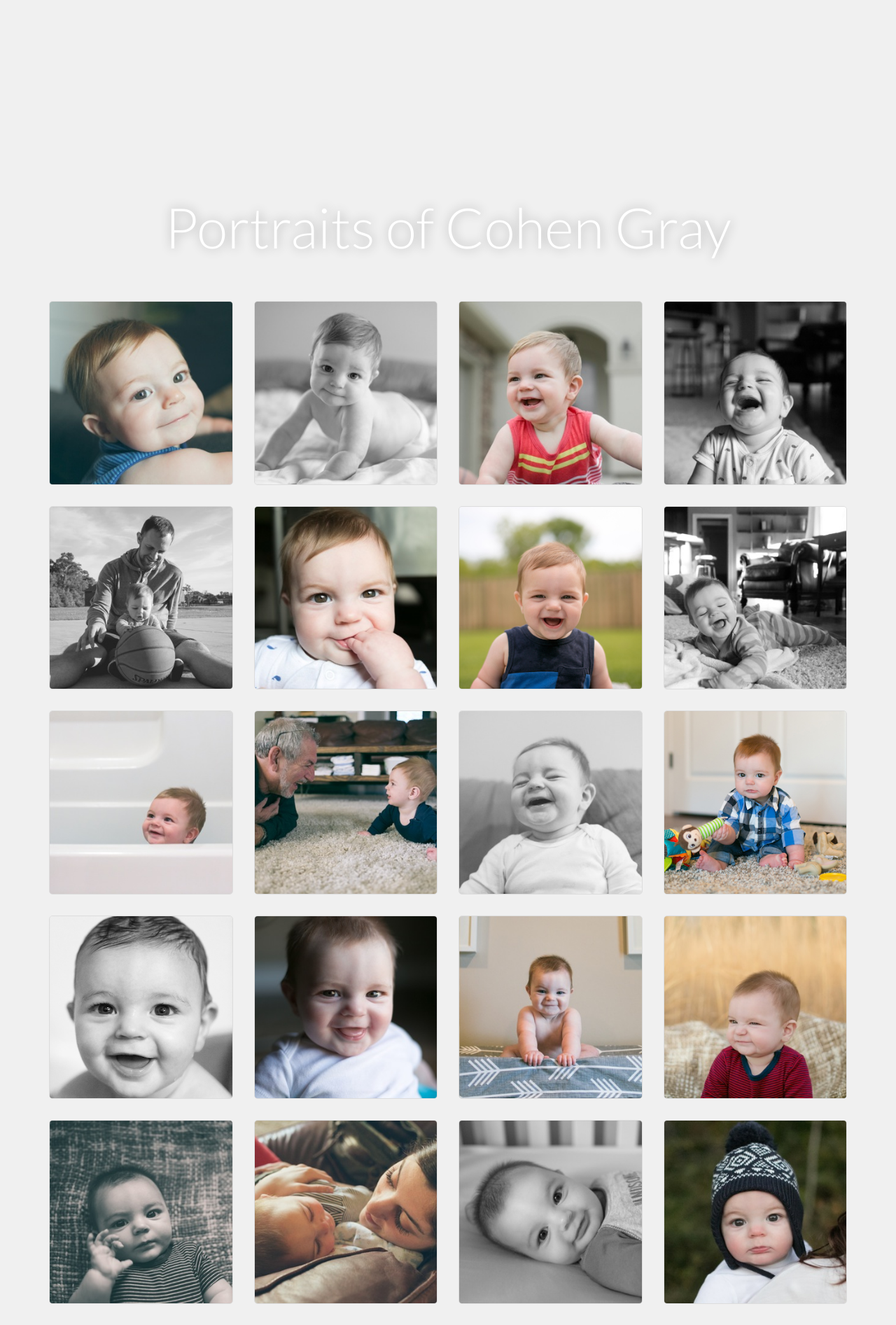
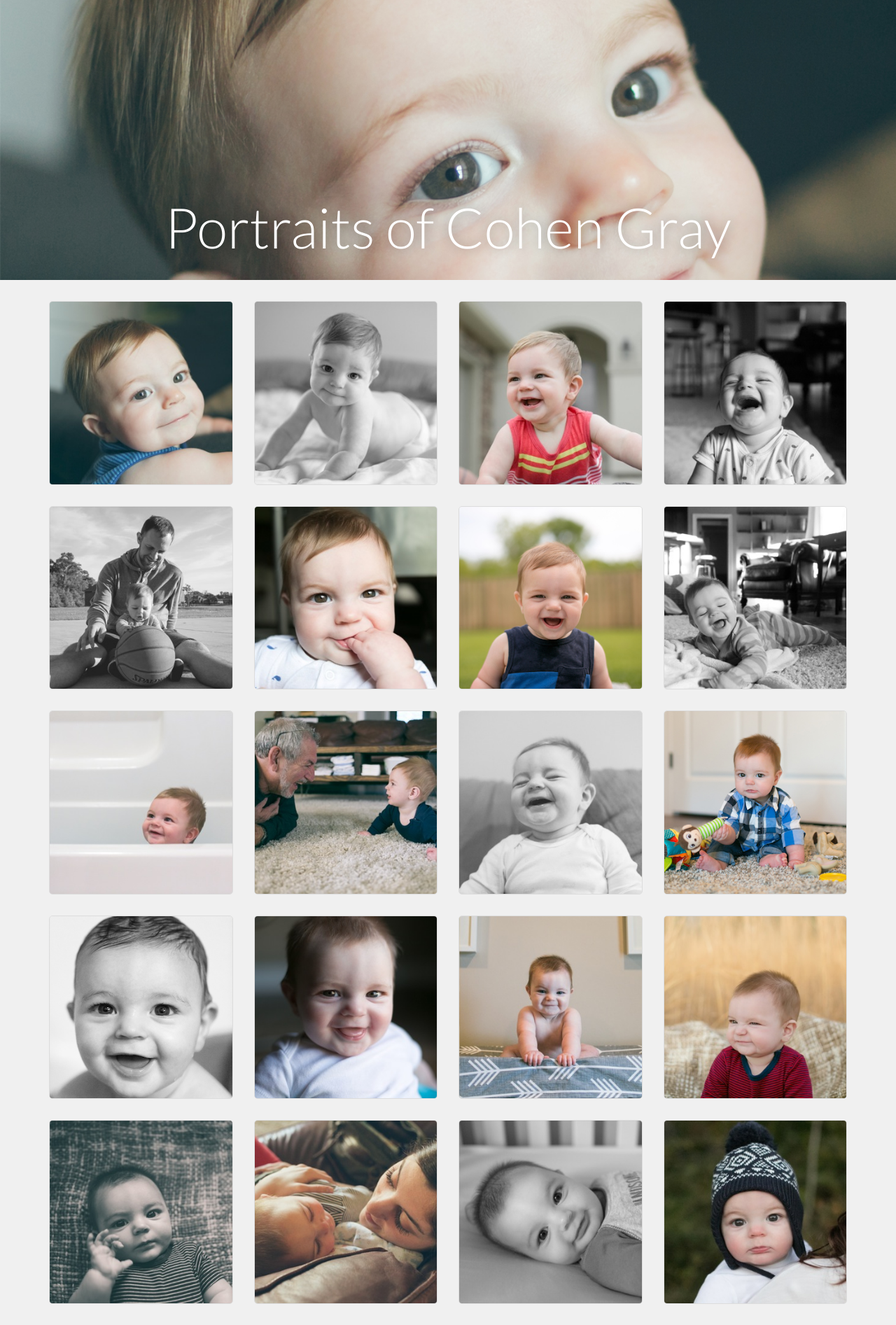
Before and after one commit to jonathansimmons/cohengray, a Jekyll site: the page built from index.html, in a window 1280 px wide. Shown: the whole page at 70% size. Built offline with Jekyll 4.4.1, drawn with Linux system fonts in a browser that asks for light colours; nearby versions of some CDN libraries; Markdown is read by kramdown in place of the engine named in the settings.

Commit message:
adjust path again dummy.

```diff
--- a/css/main.css
+++ b/css/main.css
@@ -10,7 +10,7 @@ body {
   height:400px;
   max-height:400px;
   width:100%;
-  background: url('images/cohen-header-20.jpg') no-repeat center center;
+  background: url('../images/cohen-header-20.jpg') no-repeat center center;
   -webkit-background-size: cover;
   -moz-background-size: cover;
   -o-background-size: cover;
```
